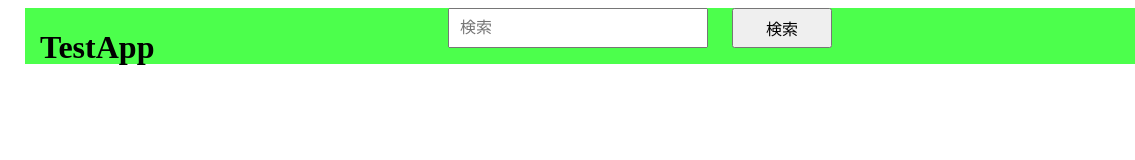
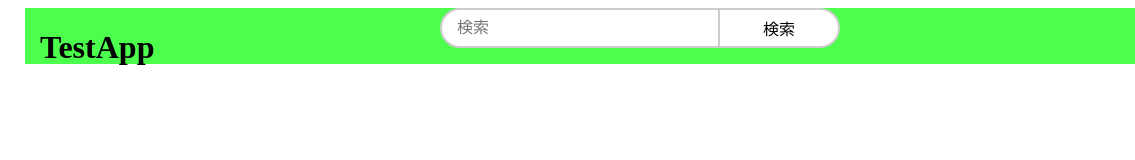
Before and after one commit to tsukuda1998/test_HTML, a website built with Vite: page index.html in a window 1280 px wide. Shown: the full height of the page, 0-1135 px from the left. Built offline with nearby package versions, Linux system fonts and the light colour scheme.

Commit message:
Add rounded corners to the search form

```diff
--- a/index.html
+++ b/index.html
@@ -11,9 +11,9 @@
 <header>
   <div class="container header-wrapper">
     <h1 class="header-title">TestApp</h1>
-    <form action="" method="get">
-      <input type="text" name="query" placeholder="検索">
-      <button type="submit">検索</button>
+    <form class="search-form" action="" method="get">
+      <input class="search-input" type="text" name="query" placeholder="検索">
+      <button class="search-button" type="submit">検索</button>
     </form>
     <div class="header-right">
       <img src="" alt="通知">
--- a/style.css
+++ b/style.css
@@ -3,54 +3,54 @@
   margin: 0 auto;
   padding: 0 15px;
 }
-.clear {
-  clear: both;
+
+.search-input,
+.search-button {
+  height: 40px;
+  line-height: 40px;
+  padding: 0 15px;
+  font-size: 16px;
+  border: 2px solid #ccc;
+  outline: none;
+  box-sizing: border-box;
 }
+
+.search-input {
+  vertical-align: middle;
+  width: 70%;
+  border-radius: 20px 0 0 20px;
+}
+
+.search-button {
+  width: 30%;
+  border-left: none;
+  border-radius: 0 20px 20px 0;
+  background-color: #fff;
+  cursor: pointer;
+}
+
 .header-wrapper {
   background-color: rgba(0,255,0,0.7);
   height: 56px;
   position: relative;
 }
-.header-title {
-  float: left;
-}
+
 .header-wrapper form {
   position: absolute;
   left: 50%;
   transform: translateX(-50%);
-  width: 400px;
+  width: 100%;
+  max-width: 400px;
   text-align: center;
-}
-/*
-.header-wrapper form input[type="text"] {
-  width: 65%;
-  padding: 8px;
-  font-size: 16px;
-  box-sizing: border-box;
-}
-.header-wrapper form button {
-  width: 25%;
-  padding: 8px;
-  font-size: 16px;
-  margin-left: 5%;
-  box-sizing: border-box;
-}
-*/
-.header-wrapper form input[type="text"],
-.header-wrapper form button {
-    vertical-align: middle;
-    width: 65%;
-    height: 40px;
-    line-height: 40px;
-    padding: 0 10px;
-    font-size: 16px;
-    box-sizing: border-box;
+  display: flex;
+  align-items: center;
 }
 
-.header-wrapper form button {
-    width: 25%;
-    margin-left: 5%;
+.header-title {
+  float: left;
 }
+
+
 .header-right {
   float: right;
 }
```
Also changed, not shown: 1 other file.
